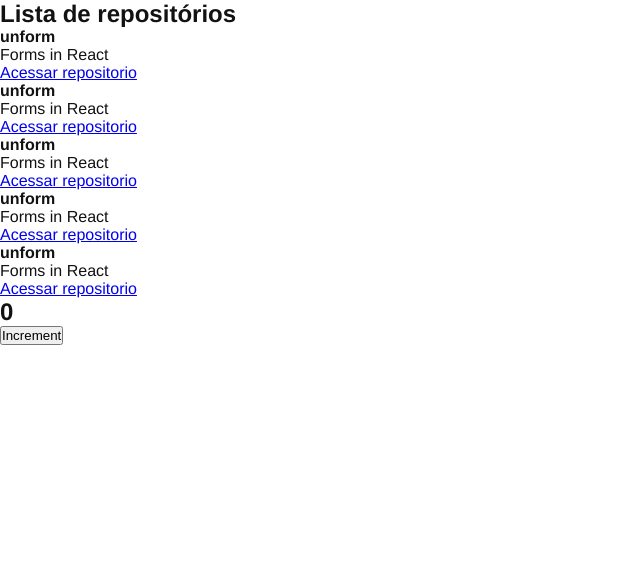
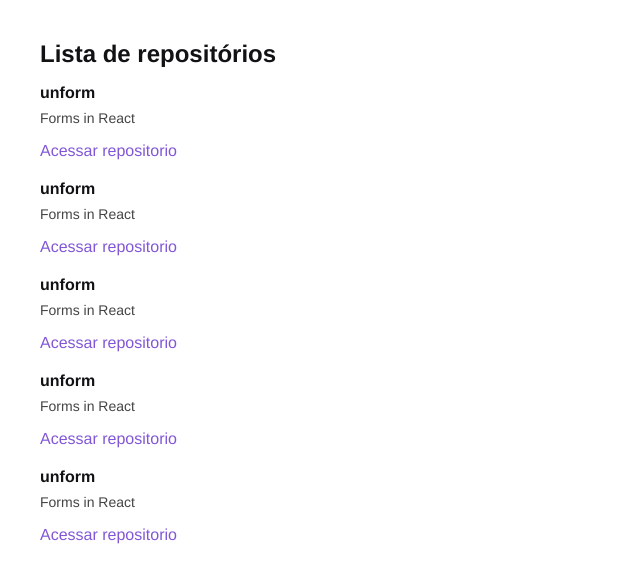
Before and after one commit to Forbrig/01-github-explorer, a React app: page / in a window 1280 px wide. Shown: the top 582 px of the page, without its empty margins (0-640 px from the left). Built offline with nearby package versions, Linux system fonts and the light colour scheme.

Commit message:
Added styles to repository item, removed counter

```diff
--- a/src/App.jsx
+++ b/src/App.jsx
@@ -1,4 +1,3 @@
-import { Counter } from "./components/Counter";
 import { RepositoryList } from "./components/RepositoryList";
 
 import "./styles/global.scss";
@@ -7,7 +6,6 @@
   return (
     <>
       <RepositoryList />
-      <Counter />
     </>
   );
 }
--- a/src/components/Counter.jsx
+++ /dev/null
@@ -1,18 +0,0 @@
-import { useState } from "react";
-
-export function Counter() {
-  const [counter, setCounter] = useState(0);
-
-  function increment() {
-    setCounter(counter + 1);
-  }
-
-  return (
-    <div>
-      <h2>{counter}</h2>
-      <button type="button" onClick={increment}>
-        Increment
-      </button>
-    </div>
-  );
-}
--- a/src/components/RepositoryList.jsx
+++ b/src/components/RepositoryList.jsx
@@ -1,4 +1,6 @@
 import { RepositoryItem } from "./RepositoryItem";
+
+import "../styles/repositories.scss";
 
 const repository = {
   name: "unform",
--- /dev/null
+++ b/src/styles/repositories.scss
@@ -0,0 +1,30 @@
+section.repository-list {
+  margin: 40px;
+
+  h1 {
+    margin-bottom: 16px;
+  }
+
+  ul {
+    list-style: none;
+
+    li {
+      & + li {
+        margin-top: 20px;
+      }
+    }
+
+    p {
+      font-size: 14px;
+      color: #444;
+      margin-top: 8px;
+    }
+
+    a {
+      display: inline-block;
+      margin-top: 16px;
+      text-decoration: none;
+      color: #8257d6;
+    }
+  }
+}
```
